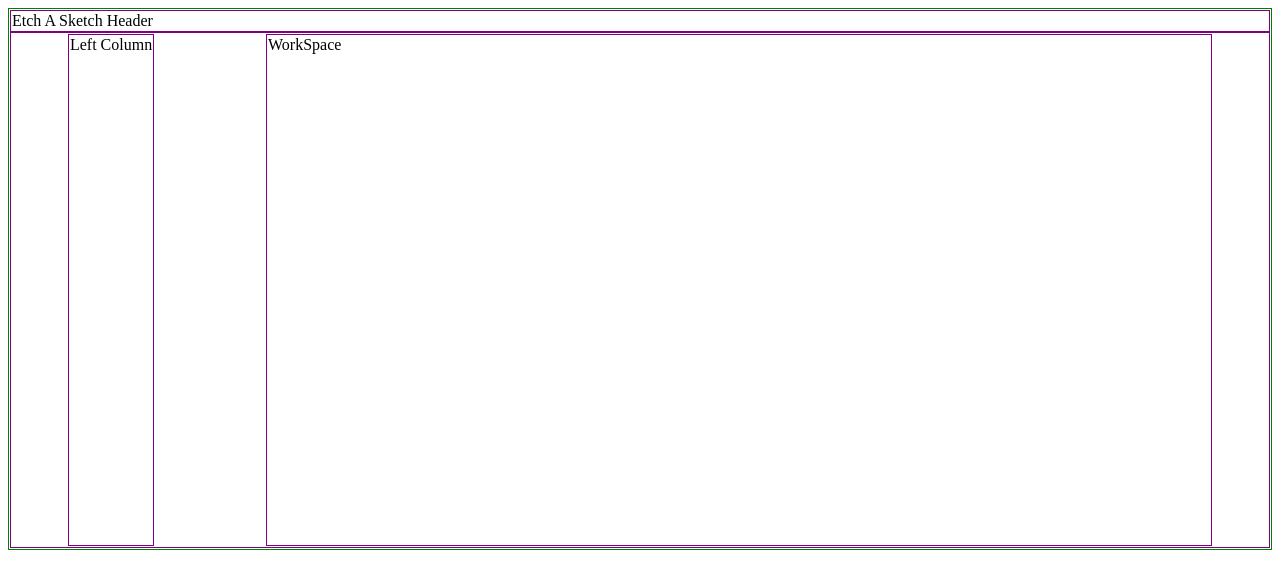
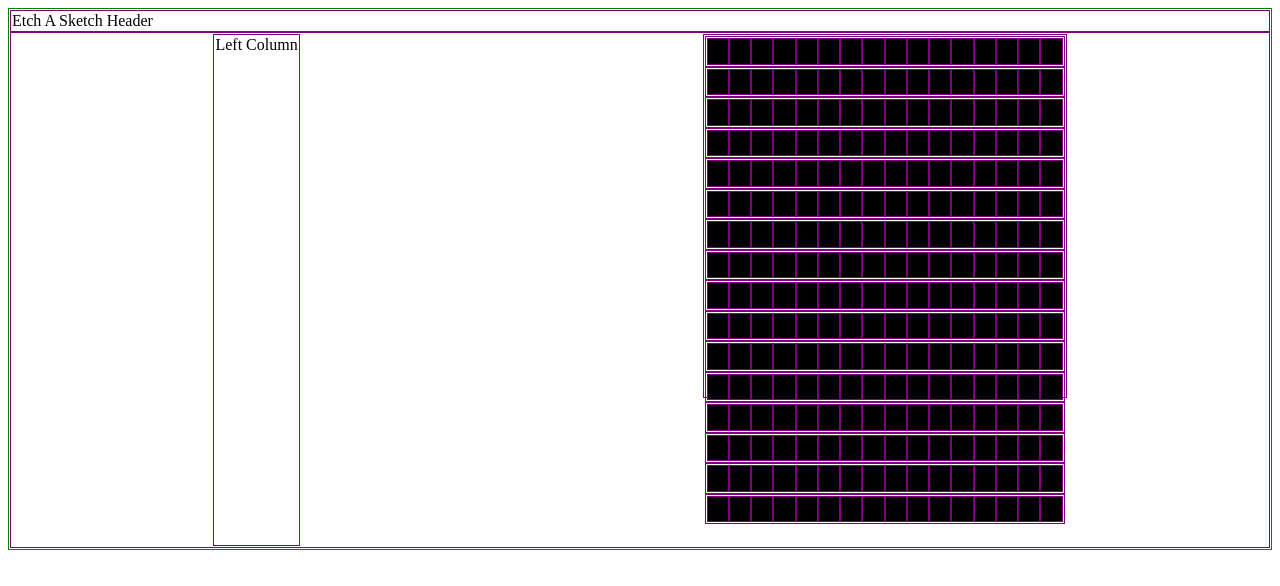
Before and after one commit to RinkM/Odin4-Drawing, a plain HTML site: page index.html in a window 1280 px wide. Drawn offline with Linux system fonts and the light colour scheme.

Commit message:
created grid. working on hover effect

```diff
--- a/app.js
+++ b/app.js
@@ -0,0 +1,79 @@
+
+// box.style.background = "blue"
+
+const workspace = document.querySelector('.workspace')
+// workspace.style.display = "flex"
+let rowArray =[];
+let boxArray = [];
+let box;
+
+
+// workspace.appendChild(box)
+
+// box.textContent = "Box!"
+// let row = workspace.appendChild(document.createElement("div"))
+
+const row = document.createElement("div")
+// const box = document.createElement("div")
+// workspace.appendChild(row)
+workspace.style.display = "block"
+// row.style.display = "inline"
+
+let height = 360/16
+let width = 360/16
+
+// row.classList.add ("row")
+// box.classList.add ("box")
+
+// row.appendChild(box)
+
+for (let i = 0; i <=15; i++){
+    rowArray[i] = document.createElement("div")
+    rowArray[i].style.display = "flex"
+    rowArray[i].classList.add ("row")
+    // rowArray[i].style.height = `${height}px`
+    for (let x = 0; x <=15; x++){
+        boxArray[x] = document.createElement("div")
+        boxArray[x].classList.add ("box")
+        // rowArray[i] = document.createElement("div")
+        // box.style.width = `${width}px`
+        rowArray[i].appendChild(boxArray[x])
+        boxArray[x].style.height = `${height}px`
+        boxArray[x].style.width = `${width}px`
+    }
+
+
+
+
+    workspace.appendChild(rowArray[i])
+    // box.classList.add ("box")
+}
+
+
+box = document.querySelectorAll(".box")
+// box.addEventListener("click", myFunction)
+
+for (const square of box){
+    square.addEventListener('onlick', colorChange(square),true)
+}
+
+function colorChange(element){
+    element.style.background = "black"
+}
+
+
+
+
+// for (let x = 0; x <=16; x++){
+//     rowArray[i][boxArray[x]] = document.createElement("div")
+//     boxArray[x].style.width = `${width}px`
+//     rowArray[i].appendChild(boxArray[x])
+// }
+
+
+    // for (let i = 0; i <=16; i++){
+        // console.log("Print")
+        // document.createElement("div")
+
+    // }
+    // workspace.appendChild(document.createElement("div"))
--- a/index.html
+++ b/index.html
@@ -15,7 +15,7 @@
     </header>
     <div class = "container">
         <div class = "leftColumn">Left Column</div>
-        <div class = "workspace">WorkSpace</div>
+        <div class = "workspace"></div>
     </div>
 
 </body>
--- a/style.css
+++ b/style.css
@@ -20,6 +20,6 @@ div{
 }
 
 .workspace{
-    width: 75%;
-    /* height: 75%; */
+    width: 360px;
+    height: 360px;
 }
```
